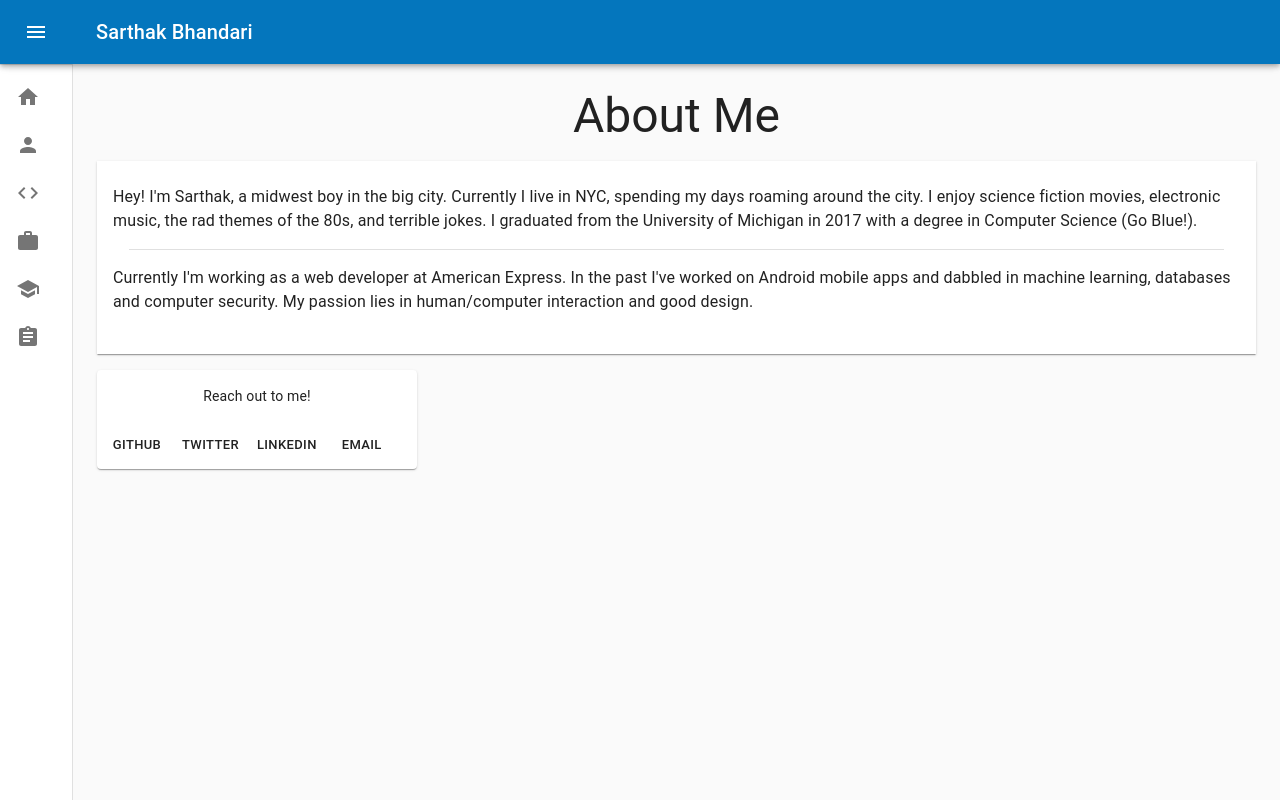
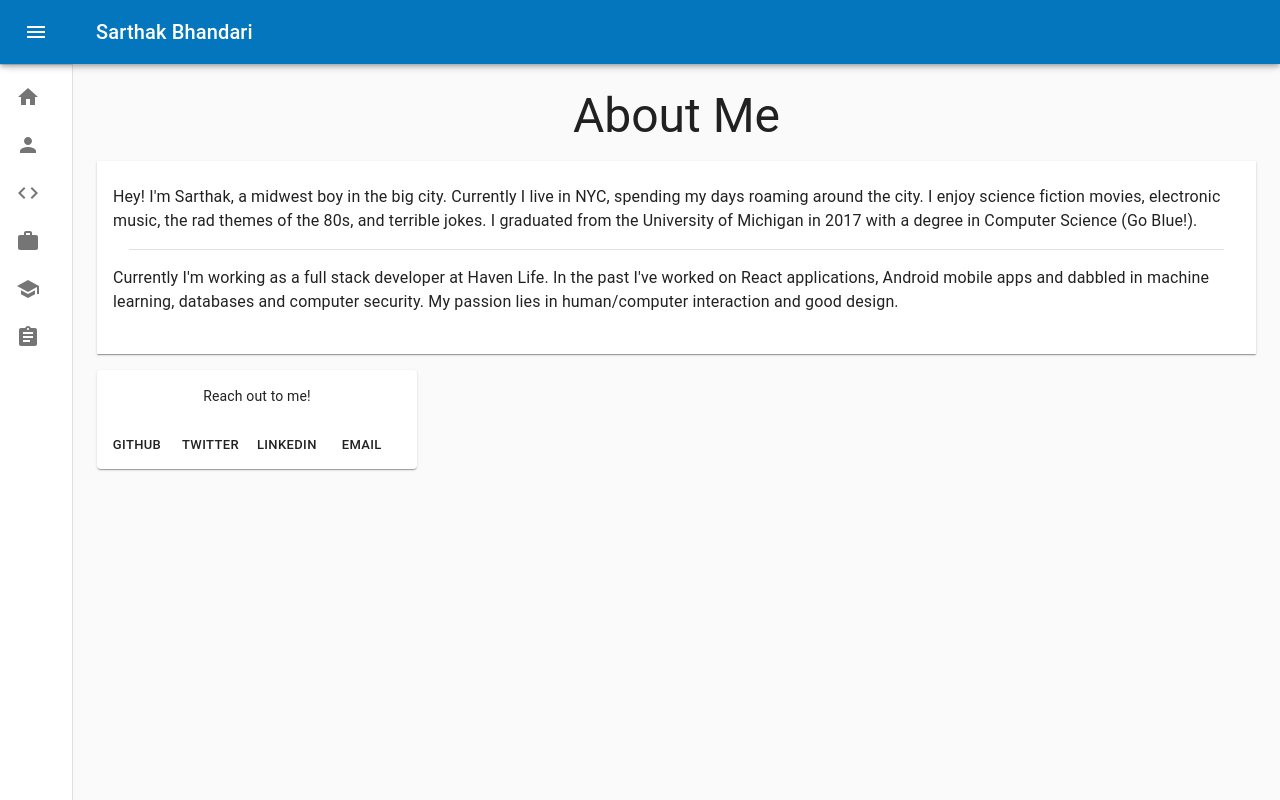
Before and after one commit to sartechb/sartechb.github.io, a React (Create React App) app: page /about in a window 1280 px wide. Built offline with nearby package versions, Linux system fonts and the light colour scheme.

Commit message:
feat: update about page

```diff
--- a/src/pages/About.tsx
+++ b/src/pages/About.tsx
@@ -46,7 +46,7 @@ const About: React.FC = () => {
         {
             key: 'work',
             value:
-                "Currently I'm working as a web developer at American Express. In the past I've worked on Android mobile apps and dabbled in machine learning, databases and computer security. My passion lies in human/computer interaction and good design.",
+                "Currently I'm working as a full stack developer at Haven Life. In the past I've worked on React applications, Android mobile apps and dabbled in machine learning, databases and computer security. My passion lies in human/computer interaction and good design.",
         },
     ];
     ReactGA.pageview(window.location.pathname + window.location.search);
```
